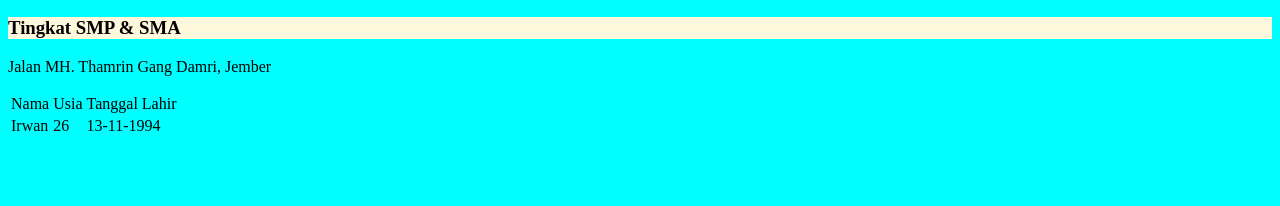
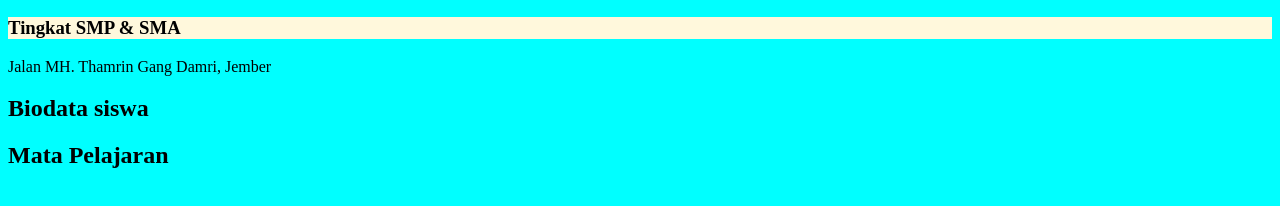
Before and after one commit to rullysyafril/sistemraportonlinemahad, a plain HTML site: page index.html in a window 1280 px wide. Shown: the part 110-316 px from the top of the page. Drawn offline with Linux system fonts and the light colour scheme.

Commit message:
menambah div

```diff
--- a/index.html
+++ b/index.html
@@ -11,17 +11,15 @@
     <h2 style="background-color: deepskyblue;">Ma'had Imam Syafi'i Jember</h2>
     <h3 style="background-color: cornsilk;"> Tingkat SMP & SMA </h3>
     <p>Jalan MH. Thamrin Gang Damri, Jember</p>
-    <table>
-        <thead>
-            <tr>
-                <td>Nama</td><td>Usia</td><td>Tanggal Lahir</td>
-            </tr>
-        </thead>
-        <tbody>
-            <tr>
-                <td>Irwan</td><td>26</td><td>13-11-1994</td>
-            </tr>
-        </tbody>
-    </table>
+
+    <div class="content">
+        <h2>Biodata siswa</h2>
+        </div>
+
+        <div class="content">
+        <h2> Mata Pelajaran</h2>
+    </div>
+
+
 </body>
 </html>
```
